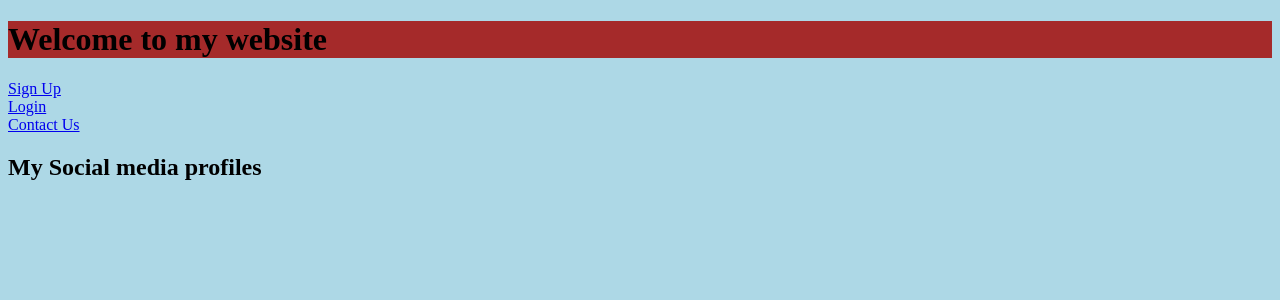
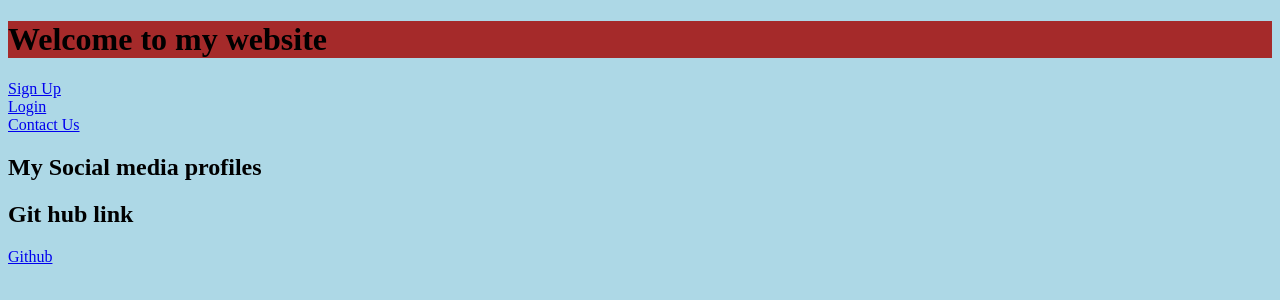
Before and after one commit to raghuprasadks/iseprocessworkshop, a plain HTML site: page index.html in a window 1280 px wide. Drawn offline with Linux system fonts and the light colour scheme.

Commit message:
added githublink

```diff
--- a/index.html
+++ b/index.html
@@ -12,6 +12,8 @@
     <a href="login.html">Login</a><br>
     <a href="contactus.html">Contact Us</a><br>
     <h2>My Social media profiles</h2>
+    <h2>Git hub link</h2>
+    <a href="https://github.com/raghuprasadks">Github</a><br>
 
 </body>
 </html>
```
